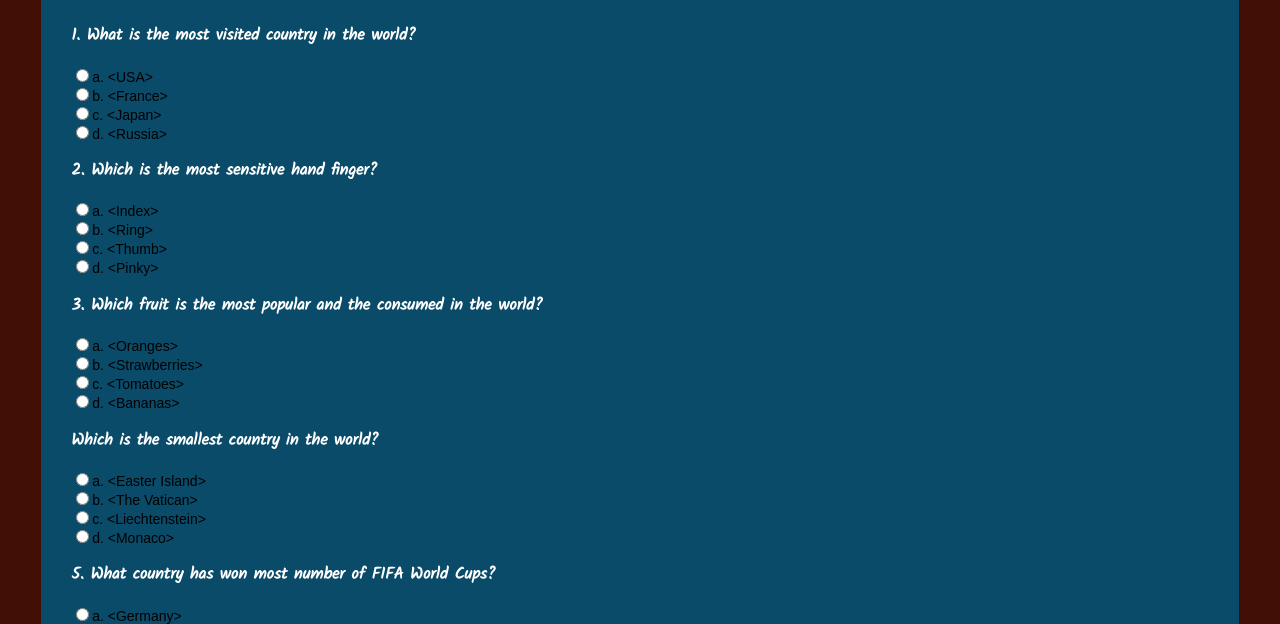
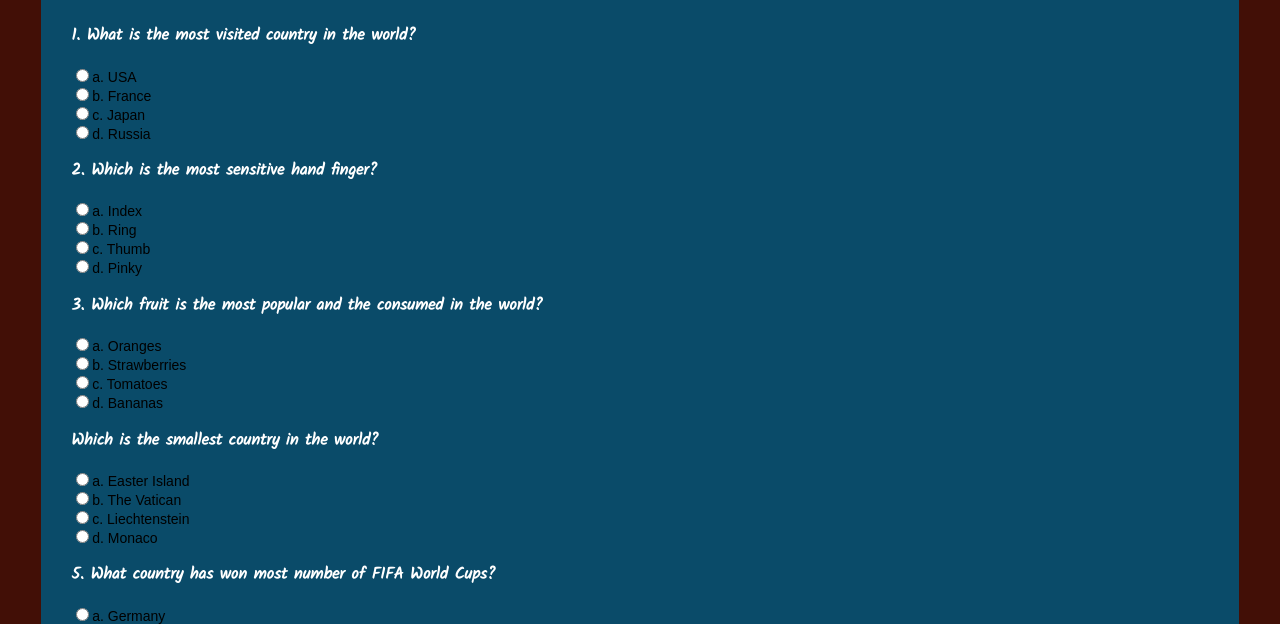
Before and after one commit to katsutanabe/TriviaGame, a plain HTML site: page index.html in a window 1280 px wide. Shown: the part 174-798 px from the top of the page. Drawn offline with nearby package versions, Linux system fonts and the light colour scheme.

Commit message:
homework Trivia Game revised

```diff
--- a/assets/javascript/app.js
+++ b/assets/javascript/app.js
@@ -41,6 +41,8 @@ for (i = 1; i <= total; i++) {
  results.innerHTML = "<h3>You Scored <span>"+score+"</span>out of<span>"+total+"</span></h3>";
 
  alert('You Scored' +score+ 'out of' +total);
+ stop();
+
 
  return false;
 
--- a/index.html
+++ b/index.html
@@ -20,43 +20,44 @@
                 <form name="quizForm" onsubmit="return submitAnswers()">
 
                     <h3>1. What is the most visited country in the world?</h3>
-                    <input type="radio" name="q1" value="a" id="q1a">a. &lt;USA&gt;<br>
-                    <input type="radio" name="q1" value="b" id="q1b">b. &lt;France&gt;<br>
-                    <input type="radio" name="q1" value="c" id="q1c">c. &lt;Japan&gt;<br>
-                    <input type="radio" name="q1" value="d" id="q1d">d. &lt;Russia&gt;<br>
+                    <input type="radio" name="q1" value="a" id="q1a">a. USA<br>
+                    <input type="radio" name="q1" value="b" id="q1b">b. France<br>
+                    <input type="radio" name="q1" value="c" id="q1c">c. Japan<br>
+                    <input type="radio" name="q1" value="d" id="q1d">d. Russia<br>
 
                     <h3>2. Which is the most sensitive hand finger?</h3>
-                    <input type="radio" name="q2" value="a" id="q2a">a. &lt;Index&gt;<br>
-                    <input type="radio" name="q2" value="b" id="q2b">b. &lt;Ring&gt;<br>
-                    <input type="radio" name="q2" value="c" id="q2c">c. &lt;Thumb&gt;<br>
-                    <input type="radio" name="q2" value="d" id="q2d">d. &lt;Pinky&gt;<br>
+                    <input type="radio" name="q2" value="a" id="q2a">a. Index<br>
+                    <input type="radio" name="q2" value="b" id="q2b">b. Ring<br>
+                    <input type="radio" name="q2" value="c" id="q2c">c. Thumb<br>
+                    <input type="radio" name="q2" value="d" id="q2d">d. Pinky<br>
 
                     <h3>3. Which fruit is the most popular and the consumed in the world?</h3>
-                    <input type="radio" name="q3" value="a" id="q3a">a. &lt;Oranges&gt;<br>
-                    <input type="radio" name="q3" value="b" id="q3b">b. &lt;Strawberries&gt;<br>
-                    <input type="radio" name="q3" value="c" id="q3c">c. &lt;Tomatoes&gt;<br>
-                    <input type="radio" name="q3" value="d" id="q3d">d. &lt;Bananas&gt;<br>
+                    <input type="radio" name="q3" value="a" id="q3a">a. Oranges<br>
+                    <input type="radio" name="q3" value="b" id="q3b">b. Strawberries<br>
+                    <input type="radio" name="q3" value="c" id="q3c">c. Tomatoes<br>
+                    <input type="radio" name="q3" value="d" id="q3d">d. Bananas<br>
 
                     <h3> Which is the smallest country in the world?</h3>
-                    <input type="radio" name="q4" value="a" id="q4a">a. &lt;Easter Island&gt;<br>
-                    <input type="radio" name="q4" value="b" id="q4b">b. &lt;The Vatican&gt;<br>
-                    <input type="radio" name="q4" value="c" id="q4c">c. &lt;Liechtenstein&gt;<br>
-                    <input type="radio" name="q4" value="d" id="q4d">d. &lt;Monaco&gt;<br>
+                    <input type="radio" name="q4" value="a" id="q4a">a. Easter Island<br>
+                    <input type="radio" name="q4" value="b" id="q4b">b. The Vatican<br>
+                    <input type="radio" name="q4" value="c" id="q4c">c. Liechtenstein<br>
+                    <input type="radio" name="q4" value="d" id="q4d">d. Monaco<br>
 
                     <h3>5. What country has won most number of FIFA World Cups?</h3>
-                    <input type="radio" name="q5" value="a" id="q5a">a. &lt;Germany&gt;<br>
-                    <input type="radio" name="q5" value="b" id="q5b">b. &lt;Argentina&gt;<br>
-                    <input type="radio" name="q5" value="c" id="q5c">c. &lt;Italy&gt;<br>
-                    <input type="radio" name="q5" value="d" id="q5d">d. &lt;Brazil&gt;<br>
+                    <input type="radio" name="q5" value="a" id="q5a">a. Germany<br>
+                    <input type="radio" name="q5" value="b" id="q5b">b. Argentina<br>
+                    <input type="radio" name="q5" value="c" id="q5c">c. Italy<br>
+                    <input type="radio" name="q5" value="d" id="q5d">d. Brazil<br>
                 <br><br>
                  <input type="submit" value="Submit Answers">
+
 
                 </form>
             </section>
 
         </div>
     <footer>
-        <p>&copy; KTanabe 2019</p>
+        <p>&copy KTanabe 2019</p>
     </footer>
 
      <script src="assets/javascript/app.js"></script>
```
